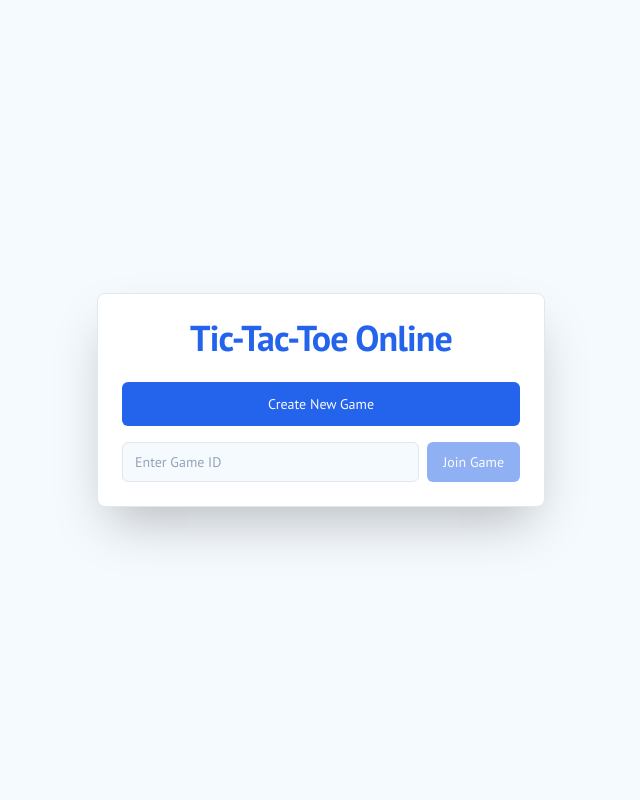
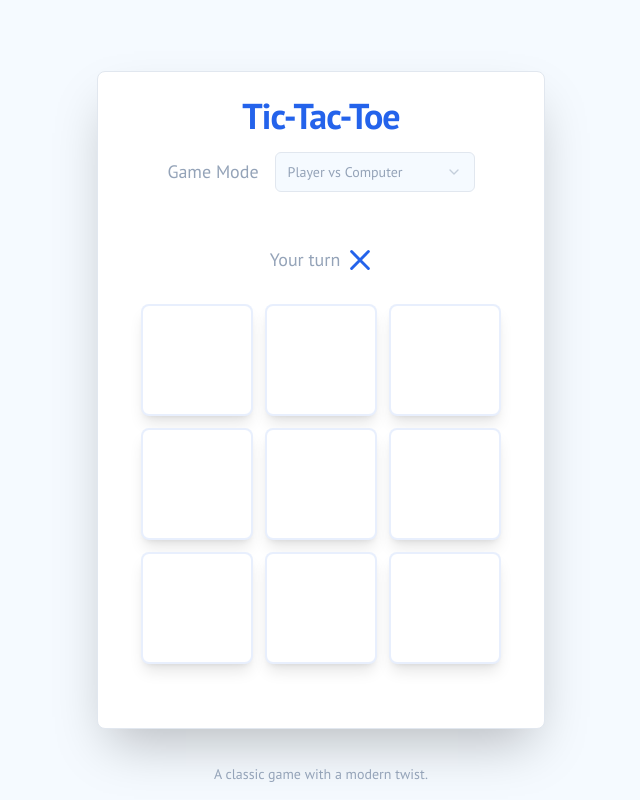
Before and after one commit to evoyager/tic-tac-toe, a Next.js app: page / in a window 1280 px wide. Shown: the whole page, without its empty margins (319-959 px from the left). Built offline with nearby package versions, Linux system fonts and the light colour scheme.

Commit message:
Implement multiple game modes

```diff
--- a/src/ai/dev.ts
+++ /dev/null
@@ -1 +0,0 @@
-// Flows will be imported for their side effects in this file.
--- a/src/app/layout.tsx
+++ b/src/app/layout.tsx
@@ -1,10 +1,11 @@
+
 import type {Metadata} from 'next';
 import './globals.css';
 import { Toaster } from '@/components/ui/toaster';
 
 export const metadata: Metadata = {
   title: 'Tic-Tac-Toe',
-  description: 'A simple tic-tac-toe game.',
+  description: 'A classic game with a modern twist.',
 };
 
 export default function RootLayout({
--- a/src/app/page.tsx
+++ b/src/app/page.tsx
@@ -1,20 +1,24 @@
 
 'use client';
 import { useState, useEffect, useRef } from 'react';
-import { ref, onValue, set, push, serverTimestamp } from 'firebase/database';
-import { db } from '@/lib/firebase';
-import Board from '@/components/game/Board';
+import { useRouter, useSearchParams } from 'next/navigation';
 import { Button } from '@/components/ui/button';
 import { Card, CardContent, CardFooter, CardHeader, CardTitle } from '@/components/ui/card';
+import { Select, SelectContent, SelectItem, SelectTrigger, SelectValue } from '@/components/ui/select';
+import Board from '@/components/game/Board';
 import { IconO, IconX } from '@/components/game/GameIcons';
+import { Bot } from 'lucide-react';
+import { ref, onValue, set, push, serverTimestamp, child } from 'firebase/database';
+import { db } from '@/lib/firebase';
 import { Input } from "@/components/ui/input";
 import { useToast } from "@/hooks/use-toast";
 
 type Player = 'X' | 'O';
 type SquareValue = Player | "" | null;
+type GameMode = 'pvc' | 'pvp-local' | 'pvp-online';
 
 interface GameState {
-  board: SquareValue[];
+  board: { [key: number]: SquareValue } | SquareValue[];
   xIsNext: boolean;
   winner: Player | null;
   winningLine: number[] | null;
@@ -26,6 +30,8 @@ interface GameState {
   createdAt: any;
 }
 
+
+// --- Helper Functions ---
 function calculateWinner(squares: SquareValue[]) {
   const lines = [
     [0, 1, 2], [3, 4, 5], [6, 7, 8],
@@ -41,59 +47,203 @@ function calculateWinner(squares: SquareValue[]) {
   return null;
 }
 
-const initialBoard = {0:"", 1:"", 2:"", 3:"", 4:"", 5:"", 6:"", 7:"", 8:""};
+function findBestMove(squares: SquareValue[]): number {
+  for (let i = 0; i < 9; i++) {
+    if (squares[i] === "") {
+      const tempBoard = squares.slice();
+      tempBoard[i] = 'O';
+      if (calculateWinner(tempBoard)?.winner === 'O') {
+        return i;
+      }
+    }
+  }
 
-export default function GamePage() {
+  for (let i = 0; i < 9; i++) {
+    if (squares[i] === "") {
+      const tempBoard = squares.slice();
+      tempBoard[i] = 'X';
+      if (calculateWinner(tempBoard)?.winner === 'X') {
+        return i;
+      }
+    }
+  }
+
+  if (squares[4] === "") return 4;
+
+  const corners = [0, 2, 6, 8].filter(i => squares[i] === "");
+  if (corners.length > 0) {
+    return corners[Math.floor(Math.random() * corners.length)];
+  }
+
+  const available = squares.map((sq, i) => sq === "" ? i : null).filter(i => i !== null) as number[];
+  if (available.length > 0) {
+    return available[Math.floor(Math.random() * available.length)];
+  }
+
+  return -1;
+}
+
+const initialBoardArray = Array(9).fill('');
+const initialBoardObject = {0:"", 1:"", 2:"", 3:"", 4:"", 5:"", 6:"", 7:"", 8:""};
+
+
+// --- Main Game Component ---
+export default function UnifiedGamePage() {
+  const [gameMode, setGameMode] = useState<GameMode>('pvc');
+  const [board, setBoard] = useState<SquareValue[]>(initialBoardArray);
+  const [xIsNext, setXIsNext] = useState(true);
+  const [isComputerTurn, setIsComputerTurn] = useState(false);
+
+  // Online Game State
   const [gameId, setGameId] = useState<string>('');
-  const [gameState, setGameState] = useState<GameState | null>(null);
+  const [onlineGameState, setOnlineGameState] = useState<GameState | null>(null);
   const [playerId, setPlayerId] = useState<string | null>(null);
   const playerIdRef = useRef<string | null>(null);
   const [playerSymbol, setPlayerSymbol] = useState<Player | null>(null);
   const [inputGameId, setInputGameId] = useState('');
   const [isInitializing, setIsInitializing] = useState(true);
   const { toast } = useToast();
+  const router = useRouter();
+  const searchParams = useSearchParams();
 
+  // --- Derived State ---
+  const winnerInfo = calculateWinner(board);
+  const winner = winnerInfo?.winner || null;
+  const winningLine = winnerInfo?.line || null;
+  const isDraw = !winner && board.every(square => square !== '');
+
+
+  // --- Effects ---
   useEffect(() => {
+    // Player ID and URL game ID initialization
     let id = localStorage.getItem('playerId');
     if (!id) {
       const playerRef = push(ref(db, 'players'));
       id = playerRef.key;
-      if (id) {
-        localStorage.setItem('playerId', id);
-      }
+      if (id) localStorage.setItem('playerId', id);
     }
     playerIdRef.current = id;
     setPlayerId(id);
     setIsInitializing(false);
-  }, []);
+
+    const gameIdFromUrl = searchParams.get('game');
+    if (gameIdFromUrl) {
+        setGameMode('pvp-online');
+        setInputGameId(gameIdFromUrl);
+        // We need to use a timeout to ensure playerId is set before joining
+        setTimeout(() => joinGame(gameIdFromUrl), 50);
+    }
+  }, [searchParams]);
 
   useEffect(() => {
-    if (!gameId) return;
+    // Online game state listener
+    if (gameMode !== 'pvp-online' || !gameId) {
+      setOnlineGameState(null);
+      return;
+    };
 
     const gameRef = ref(db, `games/${gameId}`);
     const unsubscribe = onValue(gameRef, (snapshot) => {
       const data = snapshot.val();
       if (data) {
-        // Convert board from object to array if needed
-        if (data.board && !Array.isArray(data.board)) {
-          data.board = Object.values(data.board);
+        let boardArray: SquareValue[] = Array(9).fill('');
+        if (data.board && typeof data.board === 'object') {
+           for (const key in data.board) {
+             boardArray[parseInt(key)] = data.board[key];
            }
-        setGameState(data);
+        } else if (Array.isArray(data.board)) {
+            boardArray = data.board;
+        }
+        data.board = boardArray;
+        setOnlineGameState(data);
+        setBoard(boardArray);
+
         const currentId = playerIdRef.current;
-        if (data.players?.X === currentId) {
-          setPlayerSymbol('X');
-        } else if (data.players?.O === currentId) {
-          setPlayerSymbol('O');
-        }
+        if (data.players?.X === currentId) setPlayerSymbol('X');
+        else if (data.players?.O === currentId) setPlayerSymbol('O');
+
       } else {
-        setGameState(null);
+        setOnlineGameState(null);
         toast({ title: "Game not found", description: "The game ID you entered does not exist.", variant: "destructive" });
         setGameId('');
+        router.replace('/', {scroll: false}); // Clear URL param
       }
     });
 
     return () => unsubscribe();
-  }, [gameId, toast]);
+  }, [gameId, gameMode, toast, router]);
+
+  useEffect(() => {
+    // Computer move logic
+    if (gameMode === 'pvc' && !xIsNext && !winner && !isDraw) {
+      setIsComputerTurn(true);
+      const makeComputerMove = () => {
+        const move = findBestMove(board);
+        if (move !== -1 && board[move] === '') {
+            const newBoard = board.slice();
+            newBoard[move] = 'O';
+            setBoard(newBoard);
+            setXIsNext(true);
+        }
+        setIsComputerTurn(false);
+      };
+
+      const timeoutId = setTimeout(makeComputerMove, 750);
+      return () => clearTimeout(timeoutId);
+    }
+  }, [xIsNext, board, winner, isDraw, gameMode]);
+
+  // --- Event Handlers ---
+
+  const handleModeChange = (newMode: GameMode) => {
+    setGameMode(newMode);
+    handleReset();
+    if(newMode !== 'pvp-online') {
+      setGameId('');
+      setOnlineGameState(null);
+      setPlayerSymbol(null);
+      router.replace('/', {scroll: false}); // Clear URL param
+    }
+  }
+
+  const handleReset = () => {
+    if (gameMode === 'pvp-online' && gameId && onlineGameState) {
+        if(playerSymbol === 'X') {
+            const newGameState = {
+                ...onlineGameState,
+                board: initialBoardObject,
+                xIsNext: true,
+                winner: null,
+                winningLine: null,
+                isDraw: false,
+                createdAt: serverTimestamp(),
+            };
+            set(ref(db, `games/${gameId}`), newGameState);
+        }
+    } else {
+      setBoard(initialBoardArray);
+      setXIsNext(true);
+      setIsComputerTurn(false);
+    }
+  };
+
+  const handleClick = (i: number) => {
+    const currentWinner = gameMode === 'pvp-online' ? onlineGameState?.winner : winner;
+    const currentBoard = gameMode === 'pvp-online' && onlineGameState ? (Array.isArray(onlineGameState.board) ? onlineGameState.board : Object.values(onlineGameState.board)) : board;
+
+    if (currentWinner || currentBoard[i] || (gameMode === 'pvc' && !xIsNext) || isComputerTurn) return;
+
+    if (gameMode === 'pvp-online') {
+      handleOnlineClick(i);
+    } else {
+      const newBoard = board.slice();
+      newBoard[i] = xIsNext ? 'X' : 'O';
+      setBoard(newBoard);
+      setXIsNext(!xIsNext);
+    }
+  };
+
+  // --- Online Mode Functions ---
 
   const createNewGame = () => {
     const currentId = playerIdRef.current;
@@ -101,11 +251,11 @@ export default function GamePage() {
         toast({title: "Player ID not found", description: "Could not create game. Please refresh and try again.", variant: "destructive"});
         return;
     }
-    const newGameId = push(ref(db, 'games')).key;
-    if (newGameId) {
-      const newGameRef = ref(db, `games/${newGameId}`);
-      const newGameState = {
-        board: initialBoard,
+    const newGameId = Math.random().toString(36).substring(2, 11);
+    const newGameRef = child(ref(db, 'games'), newGameId);
+
+    const newGameState: GameState = {
+      board: initialBoardObject,
       xIsNext: true,
       winner: null,
       winningLine: null,
@@ -113,169 +263,237 @@ export default function GamePage() {
       players: { X: currentId, O: null },
       createdAt: serverTimestamp(),
     };
-      set(newGameRef, newGameState);
+    set(newGameRef, newGameState).then(() => {
       setGameId(newGameId);
-    }
+      router.push(`/?game=${newGameId}`, {scroll: false});
+    }).catch((error) => {
+      toast({title: "Error creating game", description: error.message, variant: 'destructive'})
+    });
   };
 
-  const joinGame = () => {
+  const joinGame = (gameIdToJoin?: string) => {
+    const idToJoin = (gameIdToJoin || inputGameId).trim();
     const currentId = playerIdRef.current;
-    if (!inputGameId || !currentId) return;
+     if (!idToJoin) {
+      toast({ title: "Game ID required", description: "Please enter a game ID to join.", variant: "destructive" });
+      return;
+    }
+    if (!currentId) {
+       toast({ title: "Player ID missing", description: "Cannot join game. Please refresh.", variant: "destructive" });
+      return;
+    }
 
-    const gameRef = ref(db, `games/${inputGameId}`);
+    const gameRef = ref(db, `games/${idToJoin}`);
     onValue(gameRef, (snapshot) => {
         if (snapshot.exists()) {
             const gameData = snapshot.val() as GameState;
-            if(gameData.players.X && gameData.players.O && gameData.players.X !== currentId && gameData.players.O !== currentId) {
+            const playerIsX = gameData.players.X === currentId;
+            const playerIsO = gameData.players.O === currentId;
+            const gameIsFull = gameData.players.X && gameData.players.O;
+
+            if(playerIsX || playerIsO){
+                 // Player is already in the game, just set the local state
+                 setGameId(idToJoin);
+                 if (router.asPath !== `/?game=${idToJoin}`) {
+                    router.push(`/?game=${idToJoin}`, {scroll: false});
+                 }
+                 return;
+            }
+
+            if(gameIsFull) {
                 toast({title: "Game Full", description: "This game already has two players.", variant: 'destructive'})
                 return;
             }
 
-            if (gameData.players.X === currentId || gameData.players.O === currentId) {
-                setGameId(inputGameId);
-            } else if (!gameData.players.O) {
-                set(ref(db, `games/${inputGameId}/players/O`), currentId);
-                setGameId(inputGameId);
+            // If we are here, game is not full and player is not in it. Join as O.
+             if (!gameData.players.O) {
+                set(ref(db, `games/${idToJoin}/players/O`), currentId).then(() => {
+                  setGameId(idToJoin);
+                  if (router.asPath !== `/?game=${idToJoin}`) {
+                     router.push(`/?game=${idToJoin}`, {scroll: false});
+                  }
+                });
             }
         } else {
-            toast({ title: "Game not found", variant: 'destructive' });
+            toast({ title: "Game not found", description: "The game ID you entered could not be found.", variant: 'destructive' });
         }
     }, { onlyOnce: true });
   };
 
-  const handleClick = (i: number) => {
-    if (!gameState || !gameState.board || gameState.winner || gameState.board[i]) {
+  const handleOnlineClick = (i: number) => {
+    if (!onlineGameState || !onlineGameState.board || onlineGameState.winner || onlineGameState.board[i] || onlineGameState.isDraw) {
       return;
     }
-    const currentPlayer: Player = gameState.xIsNext ? 'X' : 'O';
+    const currentPlayer: Player = onlineGameState.xIsNext ? 'X' : 'O';
     if(playerSymbol !== currentPlayer) {
       toast({ title: "Not your turn!", description: "Wait for the other player to move."});
       return;
     }
 
-    const nextBoard = gameState.board.slice();
-    nextBoard[i] = currentPlayer;
-    const winnerInfo = calculateWinner(nextBoard);
-    const isDraw = !winnerInfo && nextBoard.every(square => square !== "" && square !== null);
+    const boardAsArray = Array.isArray(onlineGameState.board) ? onlineGameState.board.slice() : Object.values(onlineGameState.board);
+    if(boardAsArray[i] !== '') return;
+
+
+    boardAsArray[i] = currentPlayer;
+    const winnerInfo = calculateWinner(boardAsArray);
+    const isDraw = !winnerInfo && boardAsArray.every(square => square !== "");
+
+    const boardObject: {[key: number]: SquareValue} = {};
+    boardAsArray.forEach((val, idx) => { boardObject[idx] = val; });
 
     const nextGameState: Partial<GameState> = {
-      board: nextBoard,
-      xIsNext: !gameState.xIsNext,
+      board: boardObject,
+      xIsNext: !onlineGameState.xIsNext,
       winner: winnerInfo?.winner || null,
       winningLine: winnerInfo?.line || null,
       isDraw: isDraw,
     };
-    set(ref(db, `games/${gameId}`), {...gameState, ...nextGameState });
+
+    set(ref(db, `games/${gameId}`), {...onlineGameState, ...nextGameState, board: boardObject});
   };
-
-  const handleReset = () => {
-    if(!gameState) return;
-     const newGameState = {
-        board: initialBoard,
-        xIsNext: true,
-        winner: null,
-        winningLine: null,
-        isDraw: false,
-        players: gameState.players, // Keep existing players
-        createdAt: serverTimestamp(),
-      };
-      set(ref(db, `games/${gameId}`), newGameState);
-  }
 
   const handleLeaveGame = () => {
     setGameId('');
-    setGameState(null);
+    setOnlineGameState(null);
     setPlayerSymbol(null);
     setInputGameId('');
+    router.replace('/', {scroll: false}); // Clear URL param
+    handleReset();
   }
 
-  if (isInitializing) {
-     return (
-       <main className="flex min-h-screen w-full flex-col items-center justify-center bg-background p-4 font-body">
-         <p>Initializing player...</p>
-       </main>
-     )
+  // --- Render Logic ---
+
+  let statusMessage;
+  const onlineWinner = onlineGameState?.winner;
+  const onlineIsDraw = onlineGameState?.isDraw;
+  const onlineXIsNext = onlineGameState?.xIsNext;
+
+  const displayWinner = gameMode === 'pvp-online' ? onlineWinner : winner;
+  const displayIsDraw = gameMode === 'pvp-online' ? onlineIsDraw : isDraw;
+  const displayXIsNext = gameMode === 'pvp-online' ? onlineXIsNext : xIsNext;
+  const displayBoard = gameMode === 'pvp-online' && onlineGameState ? (Array.isArray(onlineGameState.board) ? onlineGameState.board : Object.values(onlineGameState.board)) : board;
+  const displayWinningLine = gameMode === 'pvp-online' ? onlineGameState?.winningLine : winningLine;
+
+
+  if (displayWinner) {
+    const WinnerIcon = displayWinner === 'X' ? IconX : IconO;
+    const winnerColor = displayWinner === 'X' ? 'text-primary' : 'text-destructive';
+    let winnerName = `Player ${displayWinner}`;
+     if (gameMode === 'pvc') {
+        winnerName = displayWinner === 'X' ? "You" : "Computer";
+     }
+    statusMessage = (
+      <div className="flex items-center gap-2">
+        <span className="text-2xl font-bold text-foreground">{winnerName} won!</span>
+        <WinnerIcon className={`h-8 w-8 ${winnerColor}`} />
+      </div>
+    );
+  } else if (displayIsDraw) {
+    statusMessage = <p className="text-2xl font-bold text-muted-foreground">It's a Draw!</p>;
+  } else if (gameMode === 'pvc' && isComputerTurn) {
+     statusMessage = (
+      <div className="flex items-center gap-2 text-muted-foreground animate-pulse">
+        <Bot className="h-6 w-6" />
+        <span className='text-lg'>Computer is thinking...</span>
+      </div>
+    );
+  } else {
+    const CurrentPlayerIcon = displayXIsNext ? IconX : IconO;
+    const currentPlayerColor = displayXIsNext ? 'text-primary' : 'text-destructive';
+    let nextPlayerText = "Next player:";
+    if(gameMode === 'pvc') nextPlayerText = "Your turn";
+    if(gameMode === 'pvp-online') {
+      nextPlayerText = playerSymbol === (displayXIsNext ? 'X' : 'O') ? "Your turn" : "Opponent's turn";
     }
 
-  if (!gameId || !gameState || !gameState.board) {
-    return (
-      <main className="flex min-h-screen w-full flex-col items-center justify-center bg-background p-4 font-body">
+    statusMessage = (
+      <div className="flex items-center gap-2 text-muted-foreground">
+        <span className='text-lg'>{nextPlayerText}</span>
+        <CurrentPlayerIcon className={`h-6 w-6 ${currentPlayerColor}`} />
+      </div>
+    );
+  }
+
+  const renderOnlineSetup = () => (
      <Card className="w-full max-w-md shadow-2xl bg-card">
         <CardHeader>
           <CardTitle className="text-4xl font-bold font-headline text-primary text-center">Tic-Tac-Toe Online</CardTitle>
         </CardHeader>
         <CardContent className="flex flex-col gap-4">
-            <Button onClick={createNewGame} size="lg" disabled={!playerId}>Create New Game</Button>
+          <Button onClick={createNewGame} size="lg" disabled={!playerId || isInitializing}>Create New Game</Button>
           <div className="flex items-center gap-2">
               <Input
                   placeholder="Enter Game ID"
                   value={inputGameId}
                   onChange={(e) => setInputGameId(e.target.value)}
-                    disabled={!playerId}
+                  disabled={!playerId || isInitializing}
               />
-                <Button onClick={joinGame} disabled={!playerId || !inputGameId}>Join Game</Button>
+              <Button onClick={() => joinGame()} disabled={!playerId || !inputGameId || isInitializing}>Join Game</Button>
           </div>
         </CardContent>
      </Card>
-      </main>
-    )
-  }
-
-  const { board, xIsNext, winner, winningLine, isDraw } = gameState;
-  const CurrentPlayerIcon = xIsNext ? IconX : IconO;
-  const currentPlayerColor = xIsNext ? 'text-primary' : 'text-destructive';
-
-  let statusMessage;
-  if (winner) {
-    const WinnerIcon = winner === 'X' ? IconX : IconO;
-    const winnerColor = winner === 'X' ? 'text-primary' : 'text-destructive';
-    statusMessage = (
-      <div className="flex items-center gap-2">
-        <WinnerIcon className={`h-8 w-8 ${winnerColor}`} />
-        <span className="text-2xl font-bold text-foreground">is the winner!</span>
-      </div>
   );
-  } else if (isDraw) {
-    statusMessage = <p className="text-2xl font-bold text-muted-foreground">It's a Draw!</p>;
-  } else {
-    statusMessage = (
-      <div className="flex items-center gap-2 text-muted-foreground">
-        <span className='text-lg'>Next player:</span>
-        <CurrentPlayerIcon className={`h-6 w-6 ${currentPlayerColor}`} />
-      </div>
-    );
-  }
-
-  const canPlayAgain = (winner || isDraw) && (playerSymbol === 'X');
 
   return (
     <main className="flex min-h-screen w-full flex-col items-center justify-center bg-background p-4 font-body">
       <Card className="w-full max-w-md shadow-2xl bg-card">
-        <CardHeader className="text-center space-y-2">
-          <CardTitle className="text-4xl font-bold font-headline text-primary">Tic-Tac-Toe</CardTitle>
+        <CardHeader className="text-center space-y-4">
+          <CardTitle className="text-4xl font-bold font-headline text-primary">
+            Tic-Tac-Toe
+          </CardTitle>
+          <div className='flex items-center justify-center gap-4 text-muted-foreground'>
+            <label htmlFor='game-mode-select' className='text-lg'>Game Mode</label>
+            <Select onValueChange={(value: GameMode) => handleModeChange(value)} value={gameMode}>
+              <SelectTrigger className="w-[200px]" id="game-mode-select">
+                <SelectValue placeholder="Select a game mode" />
+              </SelectTrigger>
+              <SelectContent>
+                <SelectItem value="pvc">Player vs Computer</SelectItem>
+                <SelectItem value="pvp-local">Player vs Player</SelectItem>
+                <SelectItem value="pvp-online">Player vs Player (Online)</SelectItem>
+              </SelectContent>
+            </Select>
+          </div>
+        </CardHeader>
+
+        {gameMode === 'pvp-online' && !gameId ? renderOnlineSetup() : (
+           <>
+              <CardContent className="flex flex-col items-center gap-6 pt-6">
+                <div className="flex h-10 items-center justify-center text-xl">{statusMessage}</div>
+                <Board
+                  squares={displayBoard}
+                  onClick={handleClick}
+                  winningLine={displayWinningLine || undefined}
+                  disabled={isComputerTurn || (gameMode === 'pvp-online' && playerSymbol !== (onlineXIsNext ? 'X' : 'O'))}
+                />
+                 {gameMode === 'pvp-online' && gameId && (
+                    <div className='text-center'>
                       <p className="text-sm text-muted-foreground">Game ID: {gameId}</p>
                       <p className="text-lg font-semibold">You are Player: {playerSymbol}</p>
-
-        </CardHeader>
-        <CardContent className="flex flex-col items-center gap-6">
-          <div className="flex h-10 items-center justify-center text-xl">{statusMessage}</div>
-          <Board
-            squares={board}
-            onClick={handleClick}
-            winningLine={winningLine || undefined}
-          />
+                    </div>
+                )}
               </CardContent>
               <CardFooter className="justify-center pt-4 flex-col gap-4">
-          { (winner || isDraw) && (
-              canPlayAgain ?
-              <Button onClick={handleReset} size="lg" className="animate-pulse">Play Again</Button> :
-              <p className='text-muted-foreground'>Waiting for Player X to start a new game.</p>
+                 {(displayWinner || displayIsDraw) && (
+                    <Button
+                      onClick={handleReset}
+                      size="lg"
+                      className="animate-pulse"
+                      disabled={gameMode === 'pvp-online' && playerSymbol !== 'X'}
+                    >
+                      Play Again
+                    </Button>
                   )}
+                  {gameMode === 'pvp-online' && gameId && (
                      <Button onClick={handleLeaveGame} variant="outline">Leave Game</Button>
+                  )}
               </CardFooter>
+            </>
+        )}
       </Card>
+
       <footer className="absolute bottom-4 text-center text-sm text-muted-foreground">
-        <p>Built with purpose and a touch of fun.</p>
+        <p>A classic game with a modern twist.</p>
       </footer>
     </main>
   );
--- a/src/components/game/Board.tsx
+++ b/src/components/game/Board.tsx
@@ -10,15 +10,17 @@ type BoardProps = {
   squares: SquareValue[];
   onClick: (i: number) => void;
   winningLine: number[] | undefined;
+  disabled?: boolean;
 };
 
-const Board: FC<BoardProps> = ({ squares, onClick, winningLine }) => {
+const Board: FC<BoardProps> = ({ squares, onClick, winningLine, disabled }) => {
   const renderSquare = (i: number) => (
     <Square
       key={i}
       value={squares[i]}
       onClick={() => onClick(i)}
       isWinning={winningLine?.includes(i) || false}
+      disabled={disabled || !!squares[i]}
     />
   );
 
--- a/src/components/game/Square.tsx
+++ b/src/components/game/Square.tsx
@@ -11,15 +11,16 @@ type SquareProps = {
   value: SquareValue;
   onClick: () => void;
   isWinning: boolean;
+  disabled?: boolean;
 };
 
-const Square: FC<SquareProps> = ({ value, onClick, isWinning }) => {
+const Square: FC<SquareProps> = ({ value, onClick, isWinning, disabled }) => {
   const PlayerIcon = value === 'X' ? IconX : IconO;
 
   return (
     <button
       onClick={onClick}
-      disabled={!!value}
+      disabled={disabled || !!value}
       className={cn(
         'flex h-24 w-24 items-center justify-center rounded-lg border-2 shadow-lg transition-all duration-300 focus:outline-none focus:ring-2 focus:ring-ring focus:ring-offset-2 md:h-28 md:w-28',
         isWinning
```
Also changed, not shown: src/ai/genkit.ts (deleted, +0 -7 lines), src/lib/firebase.ts (+4 -4 lines). Lines whose indentation alone changed are shown as unchanged.
